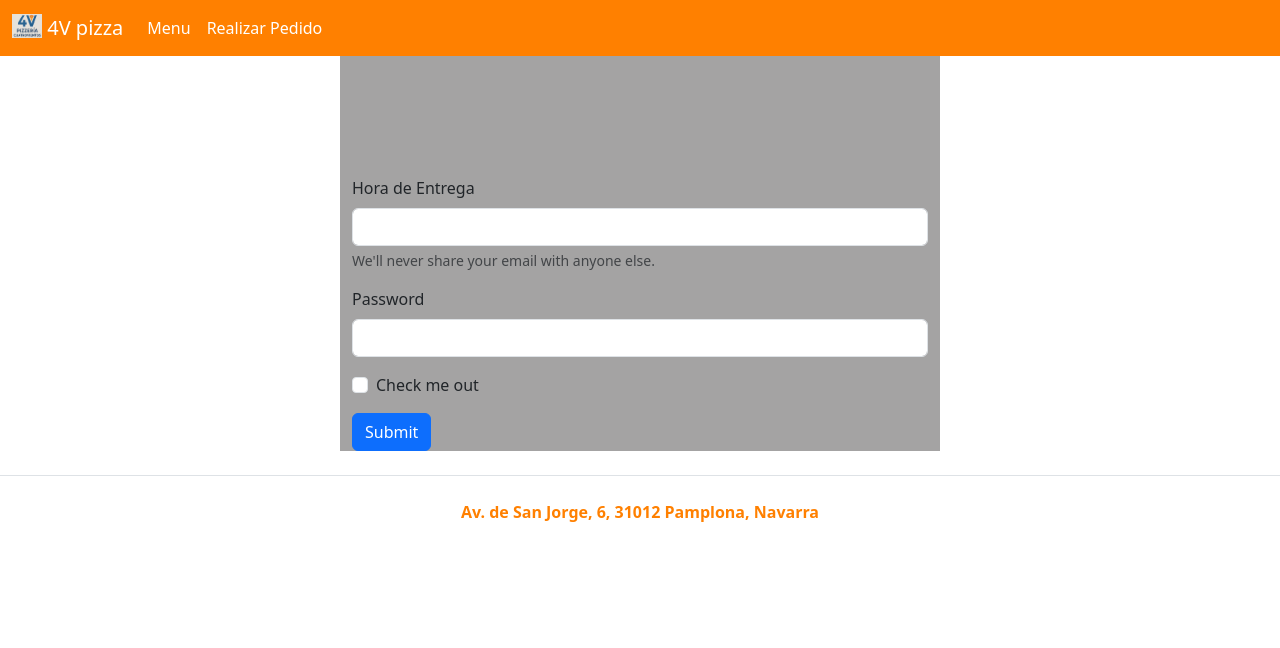
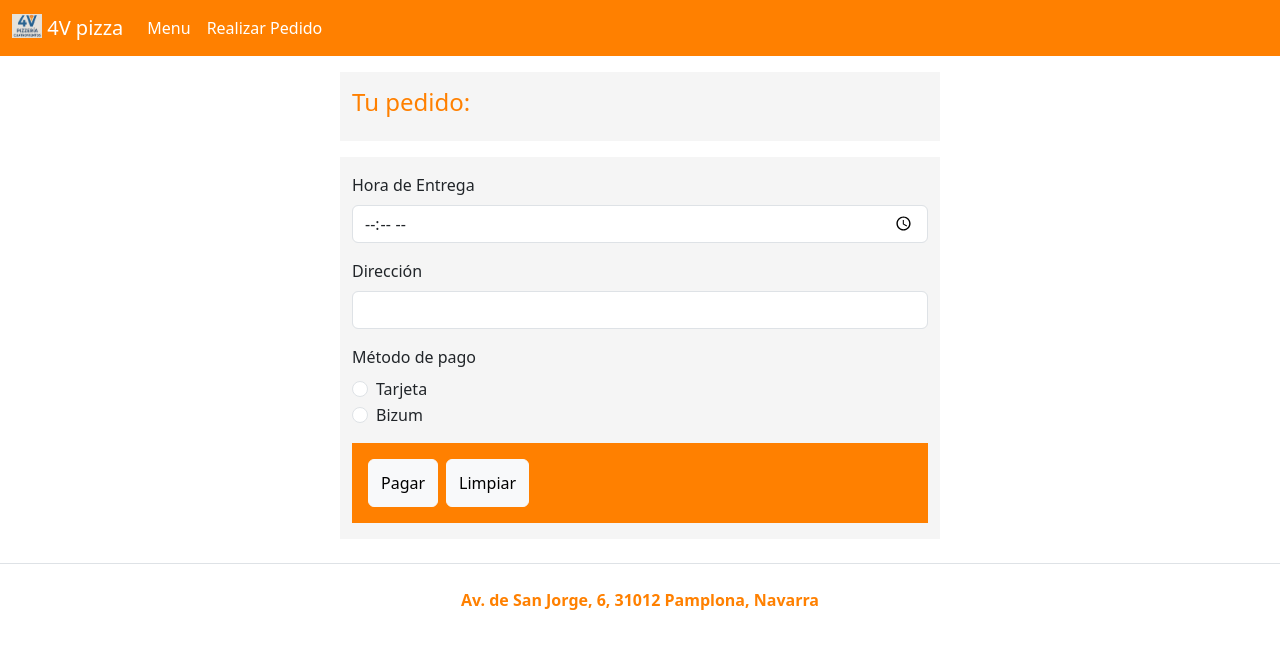
Before and after one commit to AsierTxokarro/PaginaPizza2, an Angular app: page /formulario-pedido.html in a window 1280 px wide. Shown: the top 648 px of the page. Built offline with nearby package versions, Linux system fonts and the light colour scheme.

Commit message:
Validaciones de los input del form

```diff
--- a/src/app/formulario-pedido/formulario-pedido.html
+++ b/src/app/formulario-pedido/formulario-pedido.html
@@ -17,30 +17,107 @@
   </div>
 </nav>
 
-<div class="container container-cantidad">
+<div class="container container-cantidad pt-3 pb-3 mb-3 mt-3">
+    <h4>Tu pedido: </h4>
     @for (pedido of pedidoService.pedido(); track pedido.pizza.id) {
-  <div>
+    <div class="alert alert-primary" role="alert">
         {{ pedido.pizza.name }}
     Cantidad seleccionada: {{ pedido.cantidad }}
     </div>
     }
 </div>
 
-<div class="container container-pedido">
+<div class="container container-pedido pt-3 pb-3">
 <form>
   <div class="mb-3">
-    <label for="exampleInputEmail1" class="form-label">Hora de Entrega</label>
-    <input type="email" class="form-control" id="exampleInputEmail1" aria-describedby="emailHelp">
-    <div id="emailHelp" class="form-text">We'll never share your email with anyone else.</div>
+    <label for="horaEntrega" class="form-label">Hora de Entrega</label>
+    <input type="time" class="form-control" id="horaEntrega" required>
   </div>
   <div class="mb-3">
-    <label for="exampleInputPassword1" class="form-label">Password</label>
-    <input type="password" class="form-control" id="exampleInputPassword1">
+    <label for="direccion" class="form-label">Dirección</label>
+    <input type="text" class="form-control" id="direccion" required>
   </div>
-  <div class="mb-3 form-check">
-    <input type="checkbox" class="form-check-input" id="exampleCheck1">
-    <label class="form-check-label" for="exampleCheck1">Check me out</label>
+ <div class="mb-3">
+  <label class="form-label">Método de pago</label>
+
+  <div class="form-check">
+    <input
+      class="form-check-input"
+      type="radio"
+      name="metodoPago"
+      id="tarjeta"
+      value="tarjeta"
+      [ngModel]="metodoPago()"
+      (ngModelChange)="metodoPago.set($event)"
+    >
+    <label class="form-check-label" for="tarjeta">
+      Tarjeta
+    </label>
   </div>
-  <button type="submit" class="btn btn-primary">Submit</button>
+
+  <div class="form-check">
+    <input
+      class="form-check-input"
+      type="radio"
+      name="metodoPago"
+      id="bizum"
+      value="bizum"
+      [ngModel]="metodoPago()"
+      (ngModelChange)="metodoPago.set($event)"
+    >
+    <label class="form-check-label" for="bizum">
+      Bizum
+    </label>
+  </div>
+ @if (metodoPago() === 'tarjeta') {
+  <div class="mb-3">
+    <label class="form-label" for="numeroTarjeta">
+      Número de tarjeta
+    </label>
+    <input
+      type="text"
+      class="form-control"
+      id="numeroTarjeta"
+      name="numeroTarjeta"
+      placeholder="Introduce los 16 dígitos"
+      [ngModel]="numeroTarjeta()"
+      (ngModelChange)="numeroTarjeta.set($event)"
+    >
+    @if (numeroTarjeta().length > 0 && !validarTarjeta()){
+        <div class="text-danger">
+            Debes introducir un número de tarjeta valido
+        </div>
+    }
+  </div>
+}
+
+@if (metodoPago() === 'bizum') {
+  <div class="mb-3">
+    <label class="form-label" for="telefono">
+      Número de teléfono
+    </label>
+    <input
+      type="tel"
+      class="form-control"
+      id="telefono"
+      name="telefono"
+      placeholder="Introduce los 9 dígitos"
+      [ngModel]="bizum()"
+      (ngModelChange)="bizum.set($event)"
+    >
+    @if (bizum().length > 0 && !validarBizum()){
+        <div class="text-danger">
+            Debes introducir un número de tarjeta valido
+        </div>
+    }
+  </div>
+}
+
+</div>
+  <div class="card-footer p-3 d-flex gap-2">
+    <button type="submit" class="btn btn-light">Pagar</button>
+     <button type="reset" class="btn btn-light">Limpiar</button>
+  </div>
+
 </form>
 </div>
--- a/src/app/formulario-pedido/formulario-pedido.scss
+++ b/src/app/formulario-pedido/formulario-pedido.scss
@@ -13,7 +13,13 @@
 
 }
 .container{
-    padding-top: 60px;
     width: 600px;
-    background-color: rgb(164, 163, 163);
+    background-color: rgb(245, 245, 245);
 }
+.container h4{
+    color: rgb(255, 128, 0);
+}
+.card-footer{
+    background-color: rgb(255, 128, 0);
+    height: 80px;
+}
--- a/src/app/formulario-pedido/formulario-pedido.ts
+++ b/src/app/formulario-pedido/formulario-pedido.ts
@@ -1,9 +1,12 @@
-import { Component, inject } from '@angular/core';
+import { Component, inject, signal } from '@angular/core';
 import { RouterLink } from '@angular/router';
 import { PedidoService } from '../services/pedido-service';
+import { form } from '@angular/forms/signals';
+import { FormsModule } from '@angular/forms';
+
 
 @Component({
-  imports: [RouterLink],
+  imports: [RouterLink, FormsModule],
   selector: 'app-formulario-pedido',
   styleUrl: './formulario-pedido.scss',
   templateUrl: './formulario-pedido.html',
@@ -11,4 +14,16 @@ import { PedidoService } from '../services/pedido-service';
 export class FormularioPedido {
   pedidoService = inject(PedidoService);
 
+  metodoPago = signal("");
+
+  numeroTarjeta = signal("");
+  bizum = signal("");
+
+  validarTarjeta(): boolean {
+  return /^\d{16}$/.test(this.numeroTarjeta());
 }
+  validarBizum(): boolean {
+    return /^\d{9}$/.test(this.bizum());
+  }
+
+}
```
Lines whose indentation alone changed are shown as unchanged.
